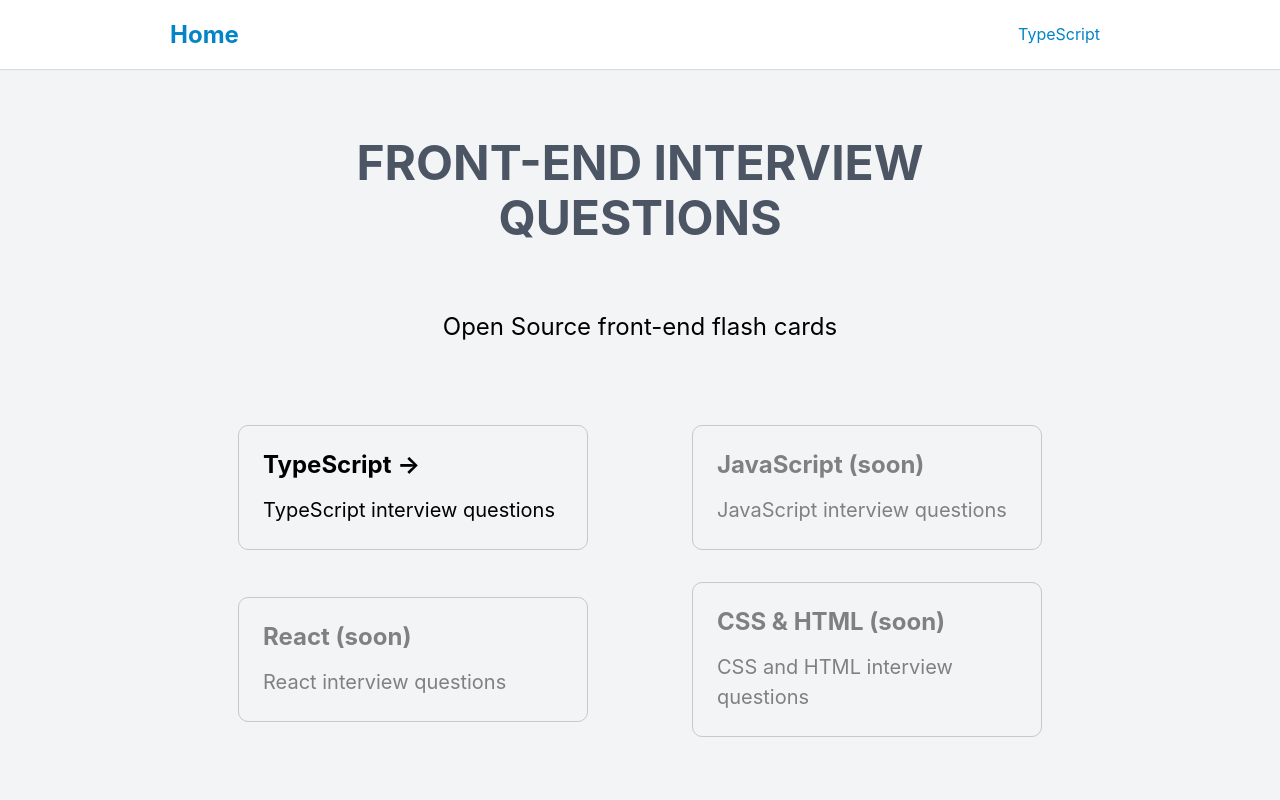
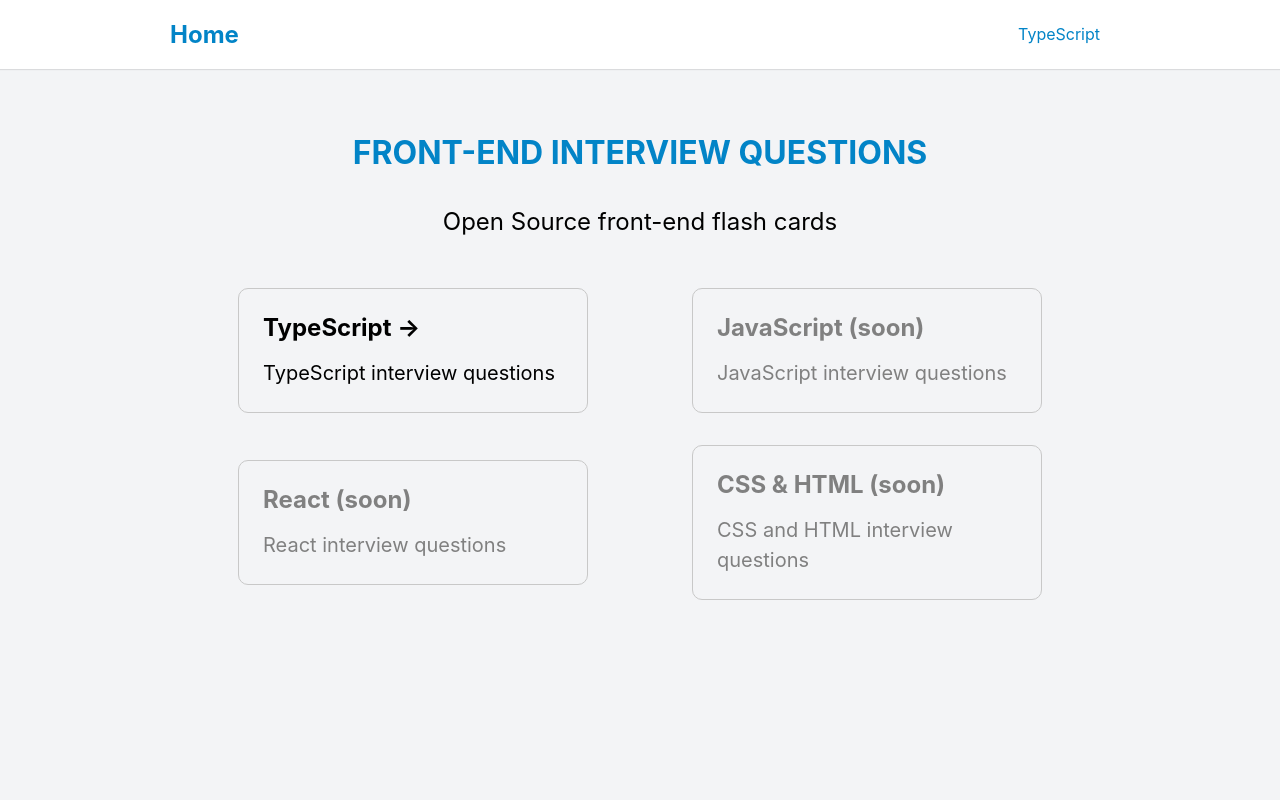
Before and after one commit to arturcarvalho/feiq, a Next.js app: page / in a window 1280 px wide. Shown: the top 800 px of the page. Built offline with nearby package versions, Linux system fonts and the light colour scheme.

Commit message:
Slight change on home page title

```diff
--- a/styles/Home.module.css
+++ b/styles/Home.module.css
@@ -40,14 +40,10 @@
 
 .title {
     text-transform: uppercase;
-    color: var(--gray-600);
+    color: var(--sky-600);
     margin: 0;
     line-height: 1.15;
-    font-size: 3rem;
-}
-
-.title strong {
-    color: var(--sky-600);
+    font-size: 2rem;
 }
 
 .title,
@@ -56,7 +52,7 @@
 }
 
 .description {
-    margin: 4rem 0;
+    margin: 2rem 0;
     line-height: 1.5;
     font-size: 1.5rem;
 }
```
